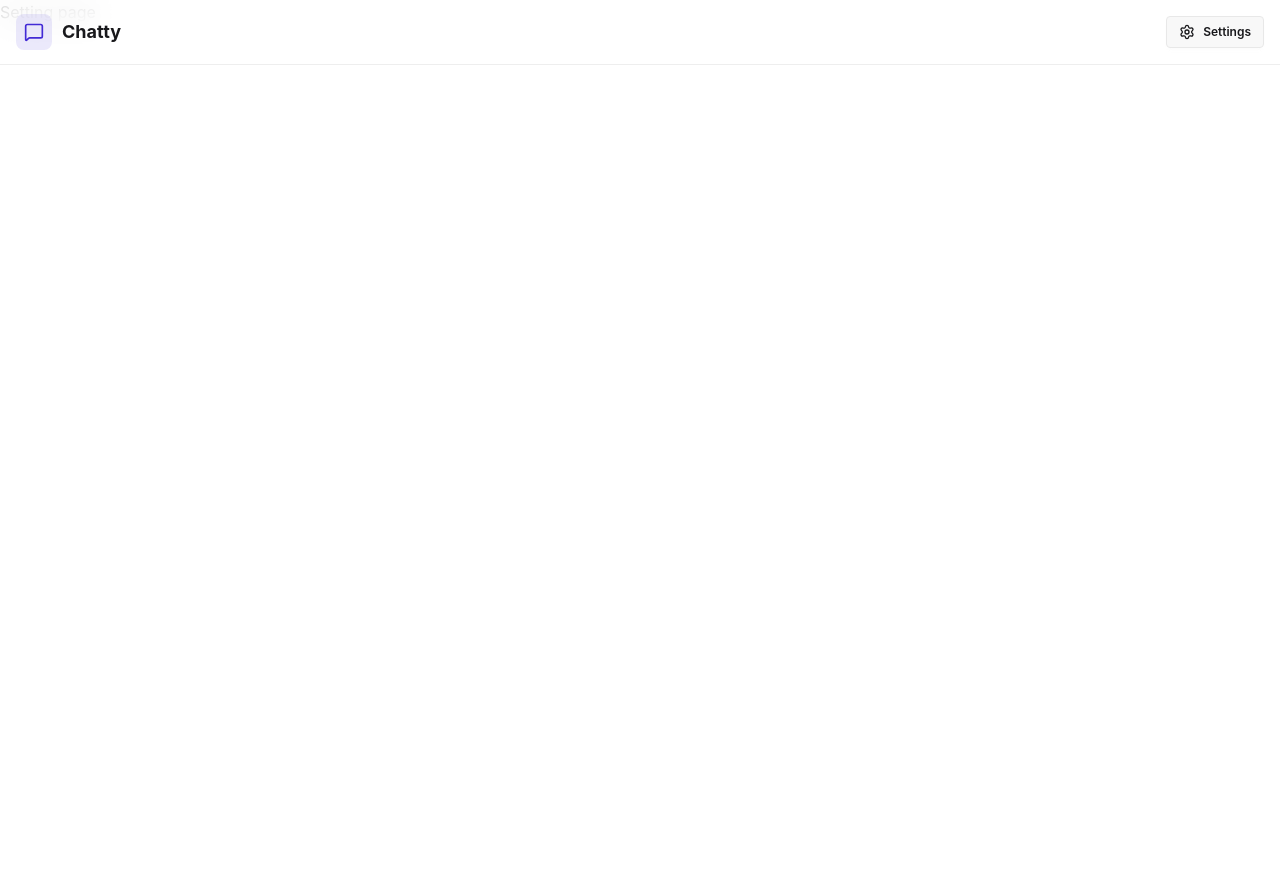
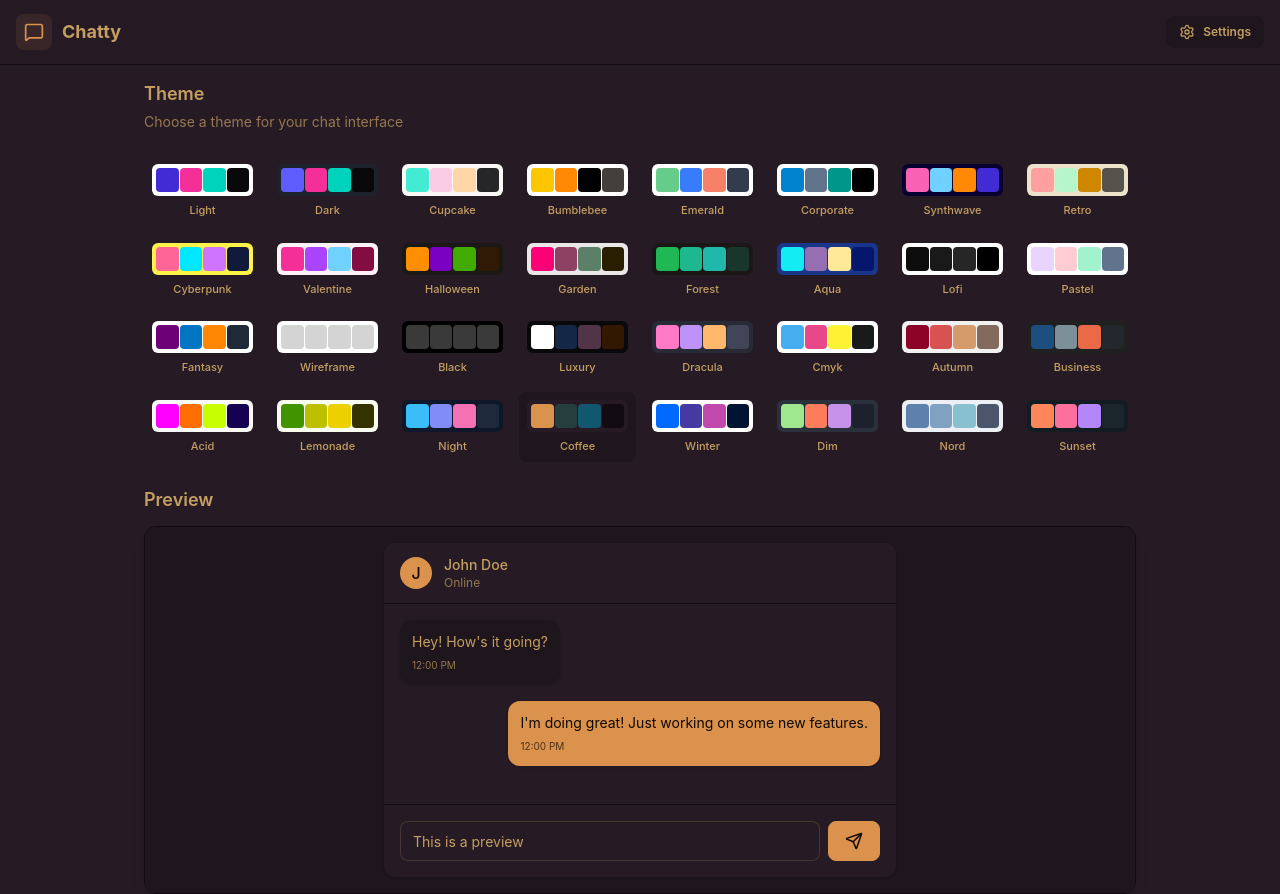
Before and after one commit to ayushkumar1420/chat-app, a React (Vite) app in the folder frontend/: page /settings in a window 1280 px wide. Before the commit the page ends 800 px from the top, so only its background shows below. Built offline with nearby package versions, Linux system fonts and the light colour scheme; no server answers.

Commit message:
resolving issue in json files

```diff
--- a/frontend/package.json
+++ b/frontend/package.json
@@ -22,7 +22,7 @@
   },
   "devDependencies": {
     "@eslint/js": "^10.0.1",
-    "@tailwindcss/postcss": "^4.3.0",
+    "@tailwindcss/postcss": "^4.3.2",
     "@types/react": "^19.2.14",
     "@types/react-dom": "^19.2.3",
     "@vitejs/plugin-react": "^6.0.1",
--- a/frontend/src/App.jsx
+++ b/frontend/src/App.jsx
@@ -9,11 +9,8 @@
 import { useEffect } from "react";
 import { Loader } from "lucide-react";
 import { Toaster } from "react-hot-toast";
-import { useThemeStore } from "./store/useThemeStore";
-
 const App = () => {
   const { authUser, checkAuth, isCheckingAuth } = useAuthStore();
-  const {theme} = useThemeStore()
   useEffect(() => {
     checkAuth();
   }, [checkAuth]);
@@ -28,7 +25,7 @@
     )
 
   return (
-    <div data-theme={theme}>
+    <div>
       <Navbar />
 
       <Routes>
--- a/frontend/src/index.css
+++ b/frontend/src/index.css
@@ -1,6 +1,6 @@
 @import "tailwindcss";
 @plugin "daisyui" {
-  themes: light --default, dark --prefersdark, cupcake, retro;
+  themes: light --default, dark --prefersdark, cupcake, bumblebee, emerald, corporate, synthwave, retro, cyberpunk, valentine, halloween, garden, forest, aqua, lofi, pastel, fantasy, wireframe, black, luxury, dracula, cmyk, autumn, business, acid, lemonade, night, coffee, winter, dim, nord, sunset;
 }
 
 /* You can add global custom styles below */
--- a/frontend/src/pages/SettingPage.jsx
+++ b/frontend/src/pages/SettingPage.jsx
@@ -1,10 +1,116 @@
+import { THEMES } from "../constants";
+import { useThemeStore } from "../store/useThemeStore";
+import { Send } from "lucide-react";
 
-const SettingPage = () => {
+const PREVIEW_MESSAGES = [
+  { id: 1, content: "Hey! How's it going?", isSent: false },
+  { id: 2, content: "I'm doing great! Just working on some new features.", isSent: true },
+];
+
+const SettingsPage = () => {
+  const { theme, setTheme } = useThemeStore();
+
   return (
-    <div>
-      Setting page
+    <div className="h-screen container mx-auto px-4 pt-20 max-w-5xl">
+      <div className="space-y-6">
+        <div className="flex flex-col gap-1">
+          <h2 className="text-lg font-semibold">Theme</h2>
+          <p className="text-sm text-base-content/70">Choose a theme for your chat interface</p>
+        </div>
+
+        <div className="grid grid-cols-4 sm:grid-cols-6 md:grid-cols-8 gap-2">
+          {THEMES.map((t) => (
+            <button
+              key={t}
+              className={`
+                group flex flex-col items-center gap-1.5 p-2 rounded-lg transition-colors
+                ${theme === t ? "bg-base-200" : "hover:bg-base-200/50"}
+              `}
+              onClick={() => setTheme(t)}
+            >
+              <div className="relative h-8 w-full rounded-md overflow-hidden" data-theme={t}>
+                <div className="absolute inset-0 grid grid-cols-4 gap-px p-1">
+                  <div className="rounded bg-primary"></div>
+                  <div className="rounded bg-secondary"></div>
+                  <div className="rounded bg-accent"></div>
+                  <div className="rounded bg-neutral"></div>
+                </div>
+              </div>
+              <span className="text-[11px] font-medium truncate w-full text-center">
+                {t.charAt(0).toUpperCase() + t.slice(1)}
+              </span>
+            </button>
+          ))}
+        </div>
+
+        {/* Preview Section */}
+        <h3 className="text-lg font-semibold mb-3">Preview</h3>
+        <div className="rounded-xl border border-base-300 overflow-hidden bg-base-100 shadow-lg">
+          <div className="p-4 bg-base-200">
+            <div className="max-w-lg mx-auto">
+              {/* Mock Chat UI */}
+              <div className="bg-base-100 rounded-xl shadow-sm overflow-hidden">
+                {/* Chat Header */}
+                <div className="px-4 py-3 border-b border-base-300 bg-base-100">
+                  <div className="flex items-center gap-3">
+                    <div className="w-8 h-8 rounded-full bg-primary flex items-center justify-center text-primary-content font-medium">
+                      J
+                    </div>
+                    <div>
+                      <h3 className="font-medium text-sm">John Doe</h3>
+                      <p className="text-xs text-base-content/70">Online</p>
+                    </div>
+                  </div>
+                </div>
+
+                {/* Chat Messages */}
+                <div className="p-4 space-y-4 min-h-[200px] max-h-[200px] overflow-y-auto bg-base-100">
+                  {PREVIEW_MESSAGES.map((message) => (
+                    <div
+                      key={message.id}
+                      className={`flex ${message.isSent ? "justify-end" : "justify-start"}`}
+                    >
+                      <div
+                        className={`
+                          max-w-[80%] rounded-xl p-3 shadow-sm
+                          ${message.isSent ? "bg-primary text-primary-content" : "bg-base-200"}
+                        `}
+                      >
+                        <p className="text-sm">{message.content}</p>
+                        <p
+                          className={`
+                            text-[10px] mt-1.5
+                            ${message.isSent ? "text-primary-content/70" : "text-base-content/70"}
+                          `}
+                        >
+                          12:00 PM
+                        </p>
+                      </div>
+                    </div>
+                  ))}
+                </div>
+
+                {/* Chat Input */}
+                <div className="p-4 border-t border-base-300 bg-base-100">
+                  <div className="flex gap-2">
+                    <input
+                      type="text"
+                      className="input input-bordered flex-1 text-sm h-10"
+                      placeholder="Type a message..."
+                      value="This is a preview"
+                      readOnly
+                    />
+                    <button className="btn btn-primary h-10 min-h-0">
+                      <Send size={18} />
+                    </button>
+                  </div>
+                </div>
+              </div>
+            </div>
+          </div>
+        </div>
+      </div>
     </div>
-  )
-}
-
-export default SettingPage
+  );
+};
+export default SettingsPage;
--- a/frontend/src/store/useThemeStore.js
+++ b/frontend/src/store/useThemeStore.js
@@ -1,9 +1,15 @@
 import { create } from "zustand";
 
-export const useThemeStore = create((set) => ({
-  theme: localStorage.getItem("chat-theme") || "coffee",
-  setTheme: (theme) => {
-    localStorage.setItem("chat-theme", theme);
-    set({ theme });
-  },
-}));
+export const useThemeStore = create((set) => {
+  const initialTheme = localStorage.getItem("chat-theme") || "coffee";
+  document.documentElement.setAttribute("data-theme", initialTheme);
+
+  return {
+    theme: initialTheme,
+    setTheme: (theme) => {
+      localStorage.setItem("chat-theme", theme);
+      document.documentElement.setAttribute("data-theme", theme);
+      set({ theme });
+    },
+  };
+});
```
Also changed, not shown: 1 other file (tests, documents, lock files or other folders).
